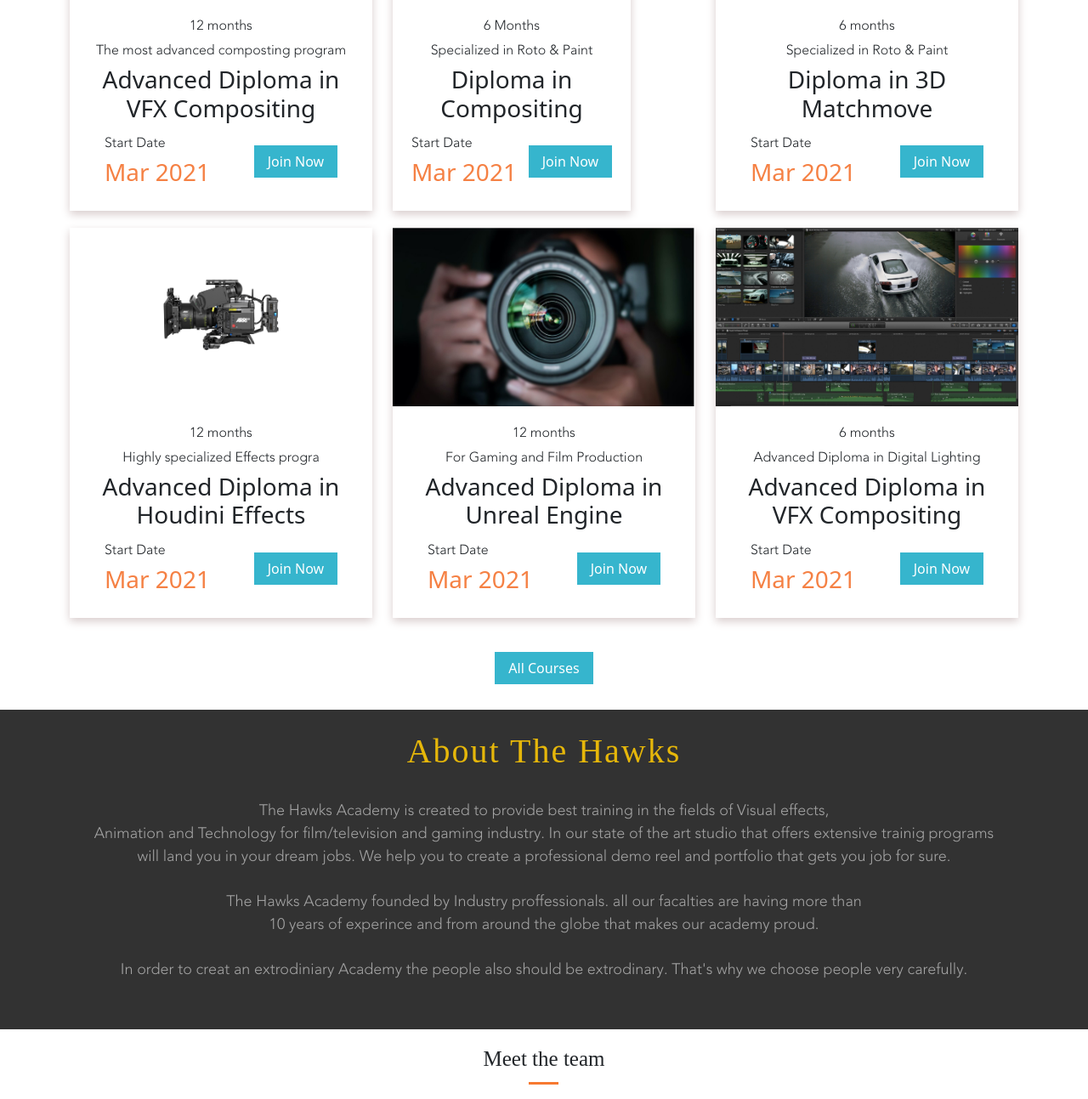
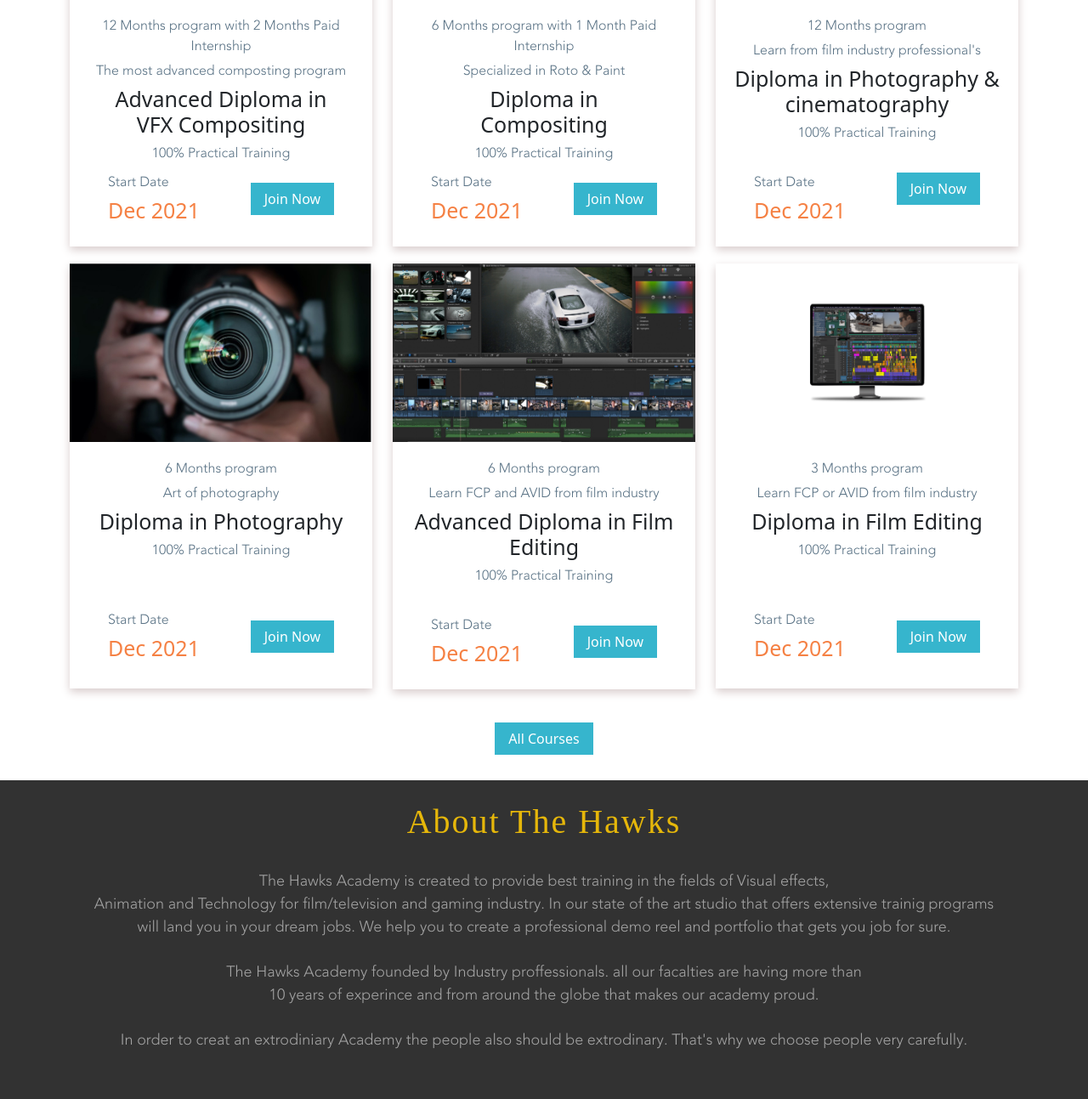
Before and after one commit to JOEMN96/HwakFx, a PHP site: page / in a window 1280 px wide. Shown: the part 1281-2574 px from the top of the page at 85% size. Run offline with PHP 8.4, Linux system fonts and the light colour scheme; style sheets or scripts are compiled from the project's sources; some libraries are stand-ins or nearby versions.

Commit message:
content change

```diff
--- a/index.html
+++ b/index.html
@@ -103,7 +103,7 @@
             </div>
           </div>
           <div class="swiper-slide">
-            <img style="object-fit: fill;" src="./assets/images/FirstSlider/2nd image.jpg" alt="" />
+            <img  src="./assets/images/FirstSlider/2nd image.jpg" alt="" />
             <div class="sliderContent">
               <div class="SliderContentImg">
                 <!--  <img src="./assets/images/slider-inside-Leaf.webp" alt=""> -->
@@ -171,16 +171,17 @@
                 <img src="./assets/images/services/Advanceddiplomaincomp_1 1.png" alt="" />
               </div>
               <div class="col card-content">
-                <p>12 months</p>
+                <p>12 Months program with 2 Months Paid Internship</p>
                 <p>The most advanced composting program</p>
                 <h3>
                   Advanced Diploma in <br />
                   VFX Compositing
                 </h3>
+                <p>100% Practical Training</p>
                 <div class="cardReadBtn">
                   <div>
                     <p>Start Date</p>
-                    <h3>Mar 2021</h3>
+                    <h3>Dec 2021</h3>
                   </div>
                   <div class="readbtn">
                     <button><a href="#FormArea">Join Now</a></button>
@@ -195,16 +196,17 @@
                 <img src="./assets/images/services/diplomaincomp_2.png" alt="" />
               </div>
               <div class="col card-content">
-                <p>6 Months</p>
+                <p>6 Months program with 1 Month Paid Internship</p>
                 <p>Specialized in Roto & Paint</p>
                 <h3>
                   Diploma in <br />
                   Compositing
                 </h3>
+                <p>100% Practical Training</p>
                 <div class="cardReadBtn">
                   <div>
                     <p>Start Date</p>
-                    <h3>Mar 2021</h3>
+                    <h3>Dec 2021</h3>
                   </div>
                   <div class="readbtn">
                     <button><a href="#FormArea">Join Now</a></button>
@@ -216,18 +218,46 @@
           <div class="col-md-4">
             <div class="firstCard">
               <div class="col">
-                <img src="./assets/images/services/editing_2 1.png" alt="" />
+                <img src="./assets/images/services/Cinematography.png" alt="" />
               </div>
               <div class="col card-content">
-                <p>6 months</p>
-                <p>Specialized in Roto & Paint</p>
+                <p>12 Months program</p>
+                <p>Learn from film industry professional's</p>
                 <h3>
-                  Diploma in 3D Matchmove
+                  Diploma in Photography & cinematography
                 </h3>
+                <p>100% Practical Training</p>
+                <div class="cardReadBtn">
+                  <div>
+                    <br />
+                    <p>Start Date</p>
+                    <h3>Dec 2021</h3>
+                  </div>
+                  <div class="readbtn">
+                    <button><a href="#FormArea">Join Now</a></button>
+                  </div>
+                </div>
+              </div>
+            </div>
+          </div>
+          <div class="col-md-4">
+            <div class="col firstCard extraSpace">
+              <div class="col">
+                <img src="./assets/images/services/Photograpy 1.png" alt="" />
+              </div>
+              <div class="col card-content">
+                <p>6 Months program</p>
+                <p>Art of photography</p>
+                <h3>
+                  Diploma in Photography
+                </h3>
+                <p>100% Practical Training</p>
+                <br />
+                <br />
                 <div class="cardReadBtn">
                   <div>
                     <p>Start Date</p>
-                    <h3>Mar 2021</h3>
+                    <h3>Dec 2021</h3>
                   </div>
                   <div class="readbtn">
                     <button><a href="#FormArea">Join Now</a></button>
@@ -239,41 +269,20 @@
           <div class="col-md-4">
             <div class="col firstCard">
               <div class="col">
-                <img src="./assets/images/services/Cinematography.png" alt="" />
+                <img src="./assets/images/services/Advanced_editing_1 1.png" alt="" />
               </div>
               <div class="col card-content">
-                <p>12 months</p>
-                <p>Highly specialized Effects progra</p>
+                <p>6 Months program</p>
+                <p>Learn FCP and AVID from film industry</p>
                 <h3>
-                  Advanced Diploma in Houdini Effects
+                  Advanced Diploma in Film Editing
                 </h3>
+                <p>100% Practical Training</p>
+                <br />
                 <div class="cardReadBtn">
                   <div>
                     <p>Start Date</p>
-                    <h3>Mar 2021</h3>
-                  </div>
-                  <div class="readbtn">
-                    <button><a href="#FormArea">Join Now</a></button>
-                  </div>
-                </div>
-              </div>
-            </div>
-          </div>
-          <div class="col-md-4">
-            <div class="col firstCard">
-              <div class="col">
-                <img src="./assets/images/services/Photograpy 1.png" alt="" />
-              </div>
-              <div class="col card-content">
-                <p>12 months</p>
-                <p>For Gaming and Film Production</p>
-                <h3>
-                  Advanced Diploma in Unreal Engine
-                </h3>
-                <div class="cardReadBtn">
-                  <div>
-                    <p>Start Date</p>
-                    <h3>Mar 2021</h3>
+                    <h3>Dec 2021</h3>
                   </div>
                   <div class="readbtn">
                     <button><a href="#FormArea">Join Now</a></button>
@@ -283,21 +292,23 @@
             </div>
           </div>
           <div class="col">
-            <div class="col firstCard">
+            <div class="col firstCard extraSpace">
               <div class="col">
-                <img src="./assets/images/services/Advanced_editing_1 1.png" alt="" />
+                <img src="./assets/images/services/editing_2 1.png" alt="" />
               </div>
               <div class="col card-content">
-                <p>6 months</p>
-                <p>Advanced Diploma in Digital Lighting</p>
+                <p>3 Months program</p>
+                <p>Learn FCP or AVID from film industry</p>
                 <h3>
-                  Advanced Diploma in <br />
-                  VFX Compositing
+                  Diploma in Film Editing
                 </h3>
+                <p>100% Practical Training</p>
+                <br />
+                <br />
                 <div class="cardReadBtn">
                   <div>
                     <p>Start Date</p>
-                    <h3>Mar 2021</h3>
+                    <h3>Dec 2021</h3>
                   </div>
                   <div class="readbtn">
                     <button><a href="#FormArea">Join Now</a></button>
--- a/style.css
+++ b/style.css
@@ -1054,6 +1054,18 @@ nav {
   overflow-x: hidden;
 }
 
+.extraSpace {
+  padding-bottom: 5px;
+}
+
+.card-content p {
+  color: rgb(87, 112, 131);
+}
+
+.card-content h3 {
+  font-size: 25px;
+}
+
 body {
   overflow-x: hidden;
 }
```
